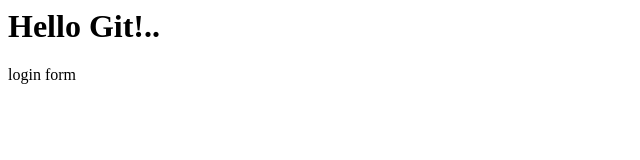
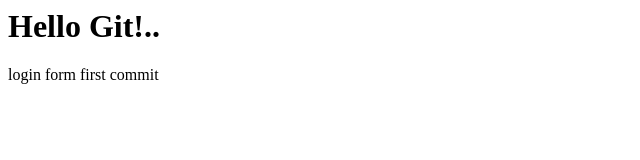
Before and after one commit to Gowtham-Bonu/sample-repo, a plain HTML site: page index.html in a window 1280 px wide. Shown: the full height of the page, 0-640 px from the left. Drawn offline with Linux system fonts and the light colour scheme.

Commit message:
first commit

```diff
--- a/index.html
+++ b/index.html
@@ -3,5 +3,6 @@
     <body>
         <h1>Hello Git!..</h1>
         login form
+        first commit
     </body>
 </html>
```
